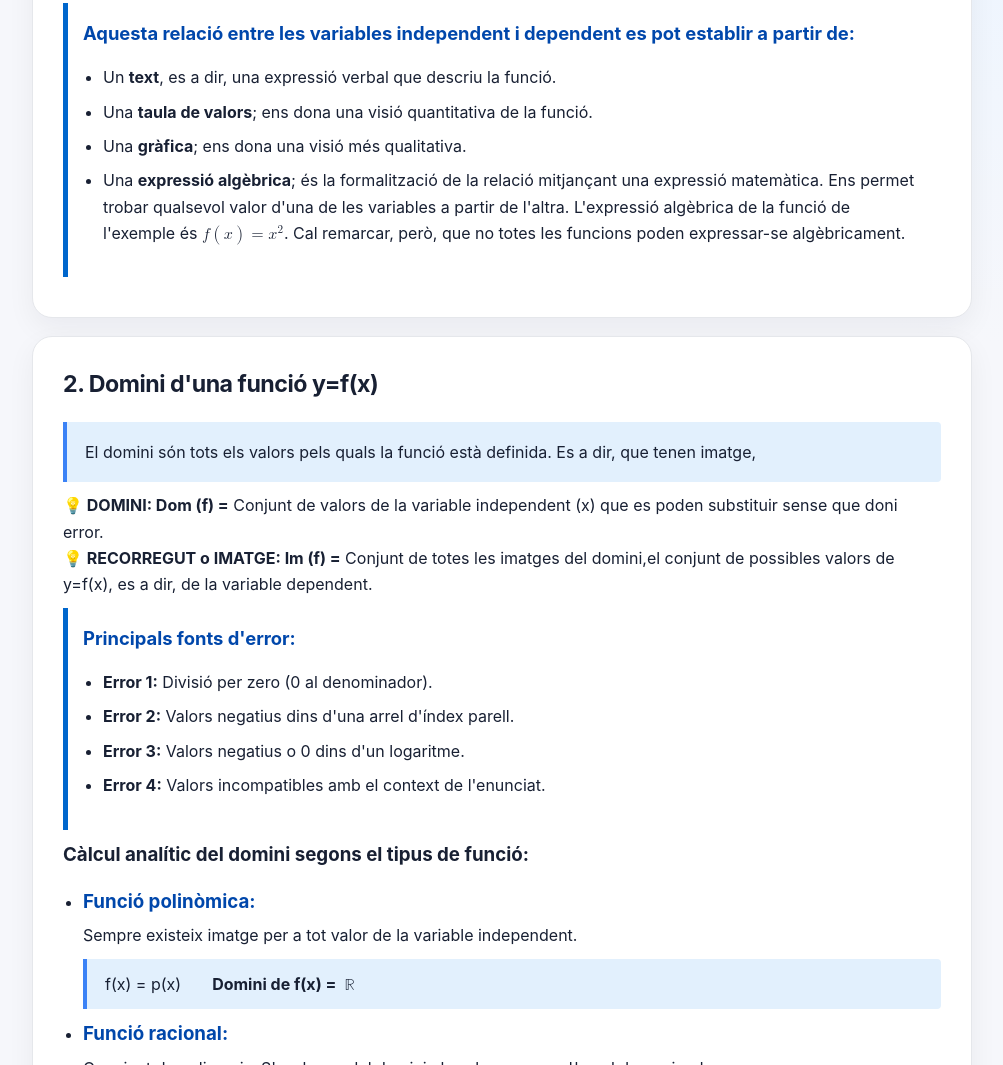
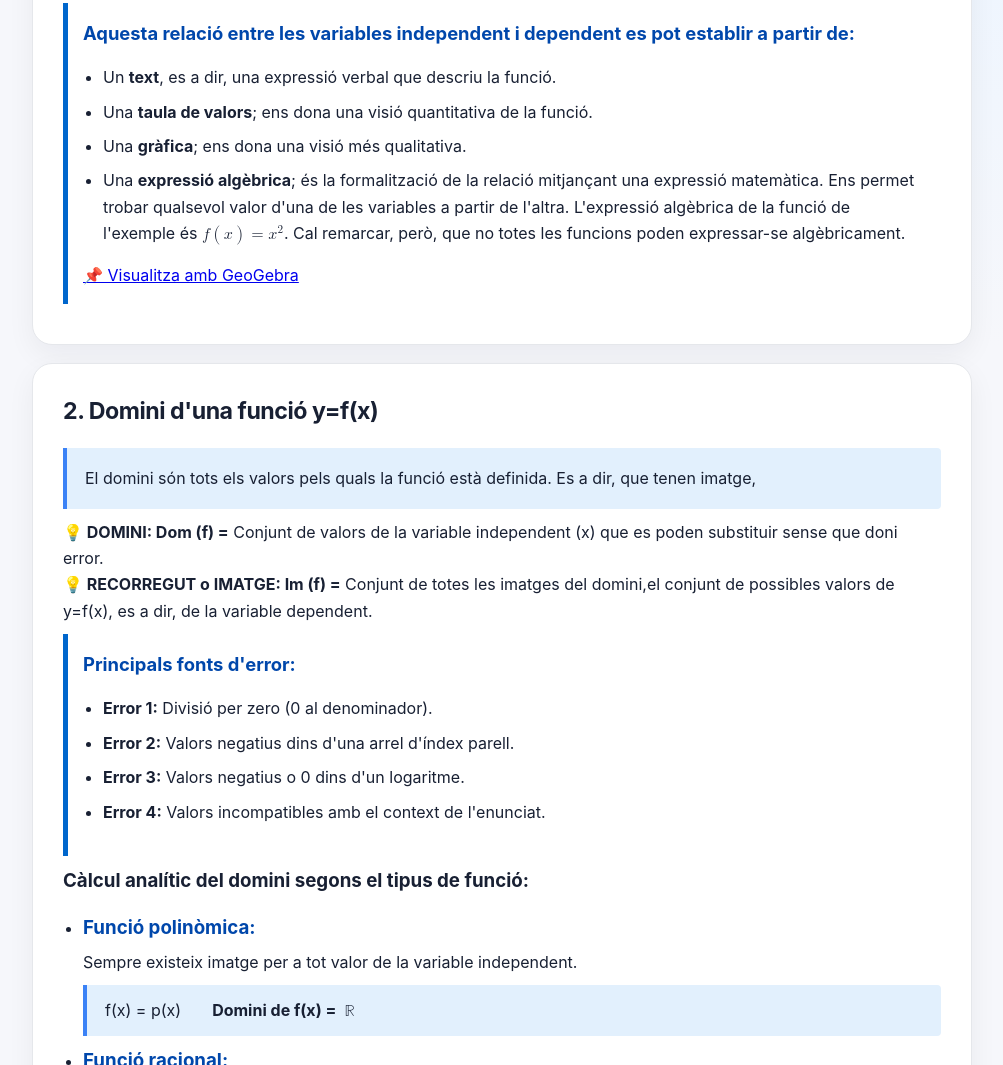
Before and after one commit to luzlozano-IPB/Funcions, a plain HTML site: page index.html in a window 1280 px wide. Shown: the part 654-1719 px from the top of the page, without its empty margins (138-1141 px from the left). Drawn offline with Linux system fonts and the light colour scheme.

Commit message:
Add files via upload

```diff
--- a/index.html
+++ b/index.html
@@ -126,6 +126,7 @@
     <li> Una <strong>gràfica</strong>; ens dona una visió més qualitativa.</li>
     <li> Una <strong>expressió algèbrica</strong>; és la formalització de la relació mitjançant una expressió matemàtica. Ens permet trobar qualsevol valor d'una de les variables a partir de l'altra. L'expressió algèbrica de la funció de l'exemple és <math><mi>f</mi><mo>(</mo><mi>x</mi><mo>)</mo><mo>=</mo><msup><mi>x</mi><mn>2</mn></msup></math>. Cal remarcar, però, que no totes les funcions poden expressar-se algèbricament.</li>
   </ul>
+   <a href="https://www.geogebra.org/m/gv29aqdb">📌 Visualitza amb GeoGebra</a>
 </div>
     </section>
 
```
